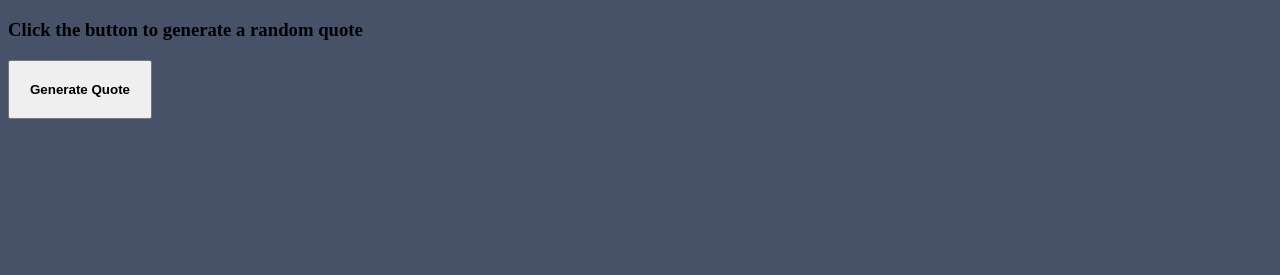
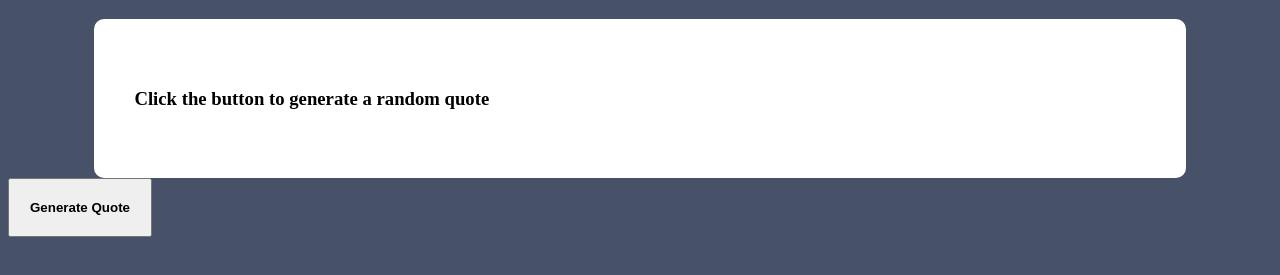
Before and after one commit to rohitkay/random-quotes-machine, a plain HTML site: page index.html in a window 1280 px wide. Shown: the part 61-336 px from the top of the page. Drawn offline with Linux system fonts and the light colour scheme.

Commit message:
style: update quote box style

```diff
--- a/style.css
+++ b/style.css
@@ -11,3 +11,11 @@ body{
     padding: 20px;
     font-weight: 800;
 }
+
+#quote-box{
+    width:80%;
+    background-color: white;
+    padding:50px 40px;
+    border-radius: 10px;
+    margin: auto;
+}
```
